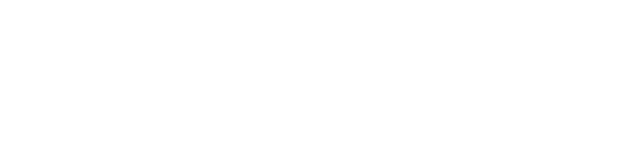
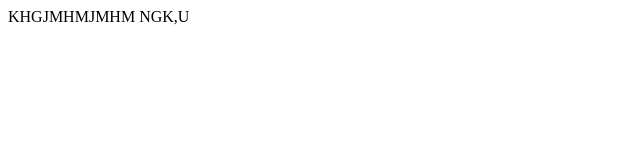
Before and after one commit to Aluna2009/testelogin, a plain HTML site: page index.html in a window 1280 px wide. Shown: the whole page, without its empty margins (0-640 px from the left). Drawn offline with Linux system fonts and the light colour scheme.

Commit message:
M GN YMHN

```diff
--- a/index.html
+++ b/index.html
@@ -6,6 +6,6 @@
     <title>Document</title>
 </head>
 <body>
-
+    KHGJMHMJMHM NGK,U
 </body>
 </html>
```
